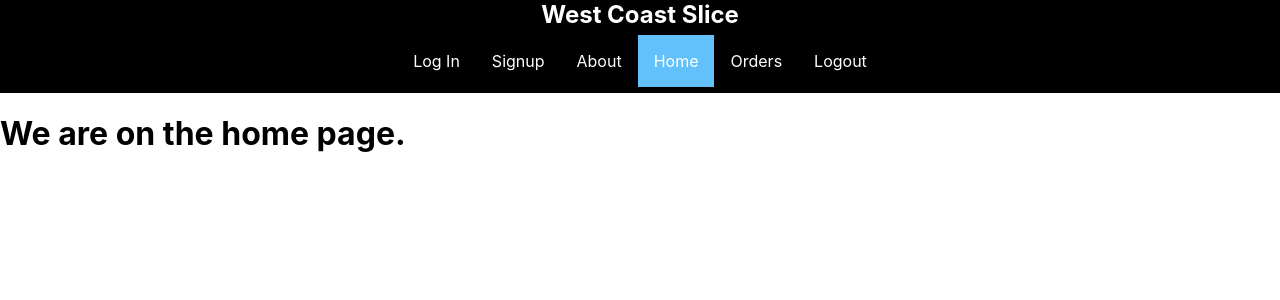
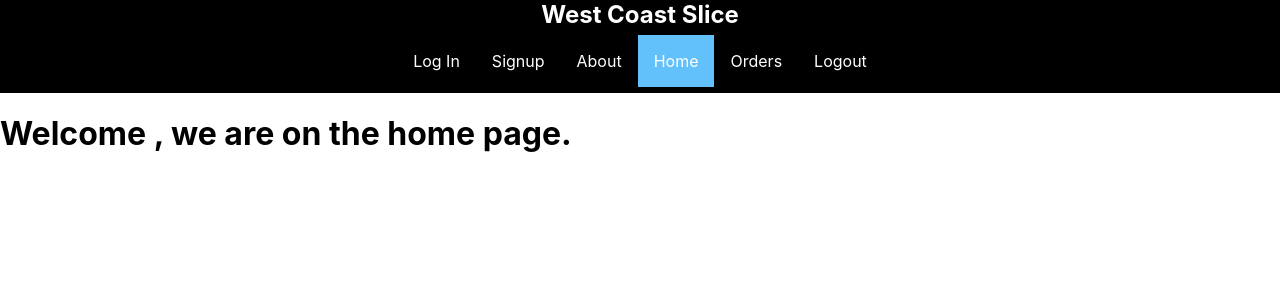
Before and after one commit to JustinDMc/West-Coast-Slice, a React (Create React App) app in the folder client/: page /home in a window 1280 px wide. Shown: the top 300 px of the page. Built offline with nearby package versions, Linux system fonts and the light colour scheme; no server answers.

Commit message:
welcome message on homescreen tracks current user username

```diff
--- a/client/src/Home.js
+++ b/client/src/Home.js
@@ -4,7 +4,7 @@ export default function Home( {currentUser} ) {
 
     return (
         <div>
-            <h1>We are on the home page.</h1>
+            <h1>Welcome {currentUser.username}, we are on the home page.</h1>
         </div>
     )
 }
```
